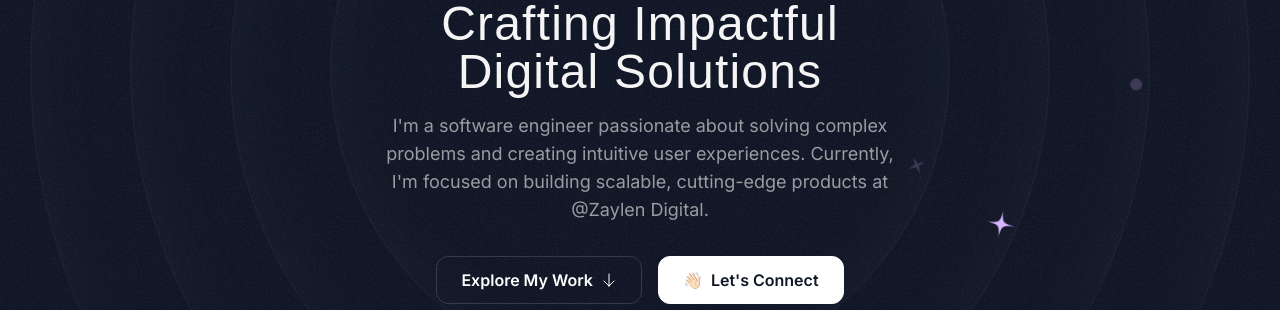
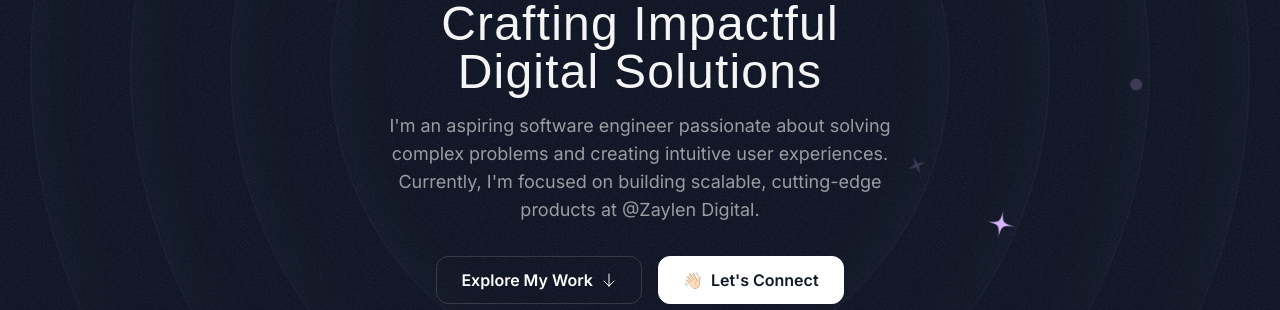
Before and after one commit to sabbirosa/sabbir-co, a Next.js app: page / in a window 1280 px wide. Shown: the part 406-716 px from the top of the page. Built offline with nearby package versions, Linux system fonts and the light colour scheme; a web font is replaced by a local one.

Commit message:
Update HeroSection description to reflect aspiring software engineer status

```diff
--- a/src/sections/Hero.tsx
+++ b/src/sections/Hero.tsx
@@ -109,8 +109,8 @@ export const HeroSection = () => {
             Crafting Impactful Digital Solutions
           </h1>
           <p className="mt-4 text-center text-white/60 md:text-lg">
-            I&apos;m a software engineer passionate about solving complex
-            problems and creating intuitive user experiences. Currently,
+            I&apos;m an aspiring software engineer passionate about solving
+            complex problems and creating intuitive user experiences. Currently,
             I&apos;m focused on building scalable, cutting-edge products at
             @Zaylen Digital.
           </p>
```
